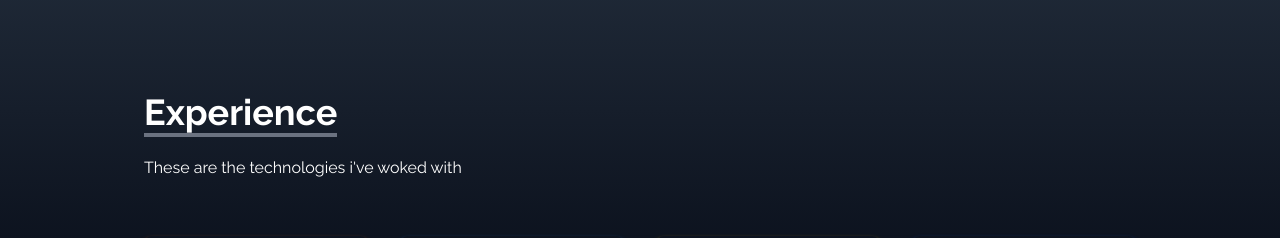
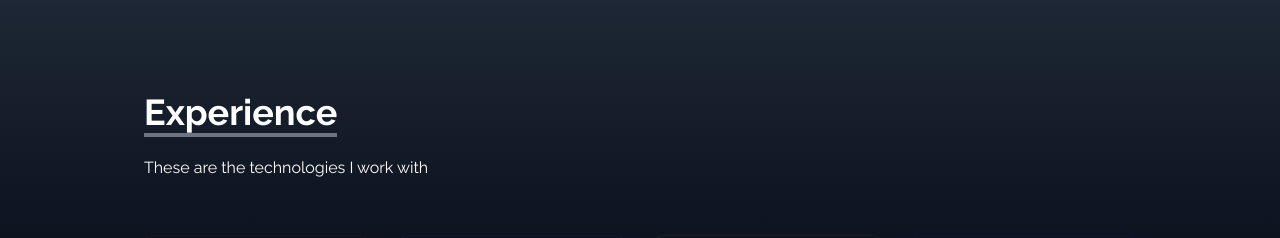
Before and after one commit to Henryikenna/my-portfolio-1, a React (Vite) app: page / in a window 1280 px wide. Shown: the part 2420-2658 px from the top of the page. Built offline with nearby package versions, Linux system fonts and the light colour scheme.

Commit message:
third-commit

```diff
--- a/src/components/Experience.jsx
+++ b/src/components/Experience.jsx
@@ -88,7 +88,7 @@
       <div className=" max-w-screen-lg mx-auto p-4 flex flex-col justify-center w-full h-full text-white">
         <div className="">
         <p className="text-4xl font-bold inline border-b-4 border-gray-500">Experience</p>
-        <p className="py-6">These are the technologies i've woked with</p>
+        <p className="py-6">These are the technologies I work with</p>
         </div>
 
       <div className="hidden w-full md:grid grid-cols-2 sm:grid-cols-4 gap-8 text-center py-8 px-12 sm:px-0">
--- a/src/components/Home.jsx
+++ b/src/components/Home.jsx
@@ -101,6 +101,7 @@
 
         <div className=" -mt-[20%] md:mt-0">
           <img
+            loading="lazy"
             className=" rounded-2xl mx-auto w-2/4 object-cover md:w-full"
             src={HeroImage}
             alt="my profile"
```
